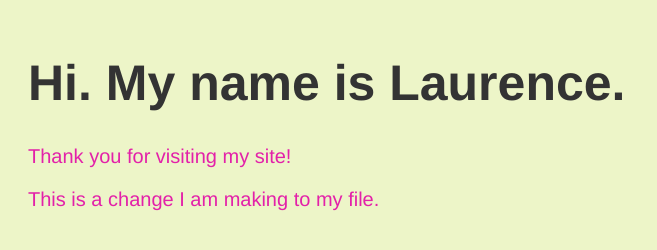
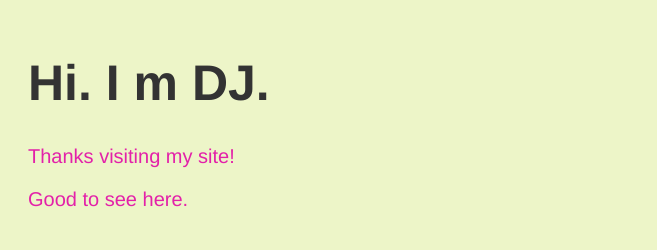
Before and after one commit to dhammapal9/dhammapal9.github.io, a plain HTML site: page index.html in a window 1280 px wide. Shown: the whole page, without its empty margins (0-657 px from the left). Drawn offline with Linux system fonts and the light colour scheme.

Commit message:
Update index.html

```diff
--- a/index.html
+++ b/index.html
@@ -2,7 +2,7 @@
 
 <html>
 <head>
-  <title>Laurence Bradford</title>
+  <title>dj</title>
 
 
   <link rel="stylesheet" href="main.css">
@@ -10,8 +10,8 @@
 </head>
 
 <body>
-  <h1>Hi. My name is Laurence.</h1>
-  <p>Thank you for visiting my site!</p>
-  <p>This is a change I am making to my file.</p>
+  <h1>Hi. I m DJ.</h1>
+  <p>Thanks visiting my site!</p>
+  <p>Good to see here.</p>
 </body>
 </html>
```
